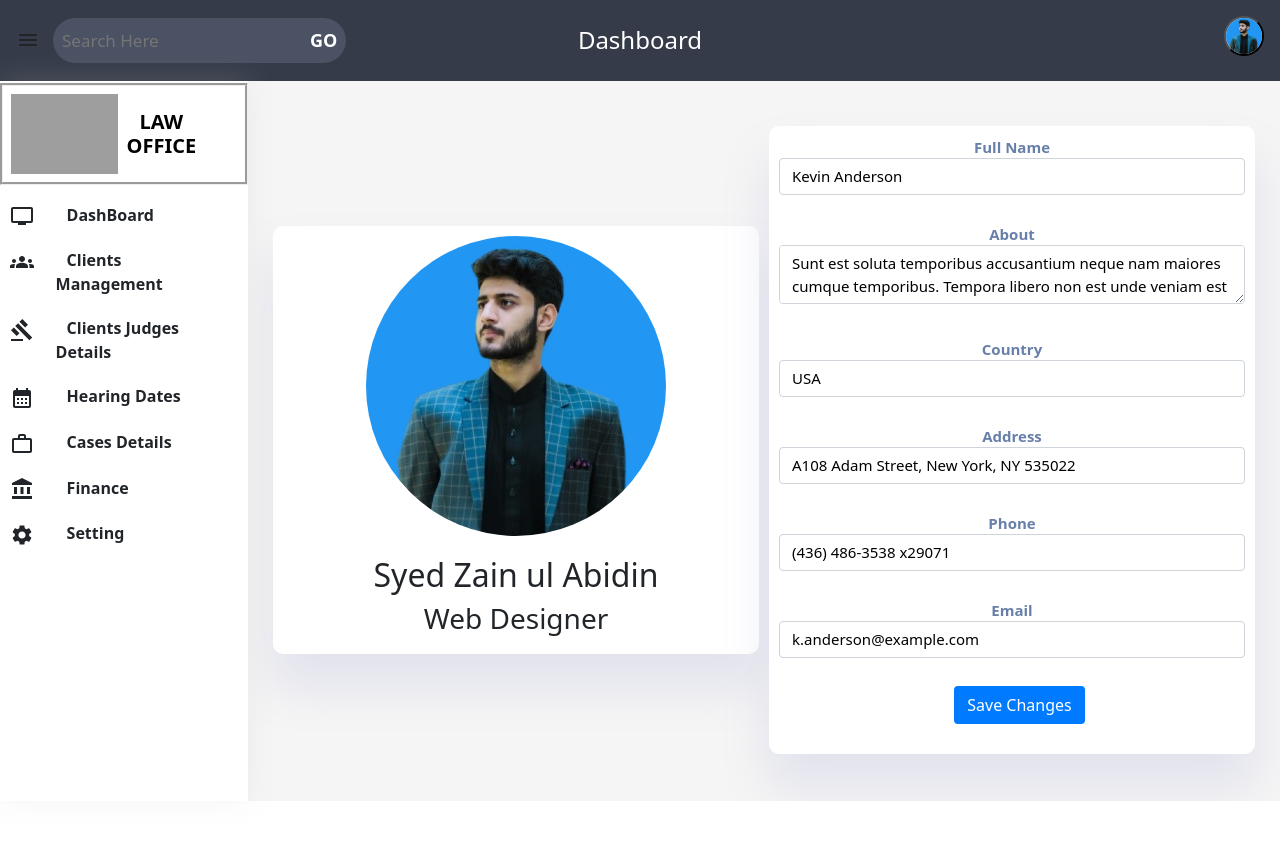
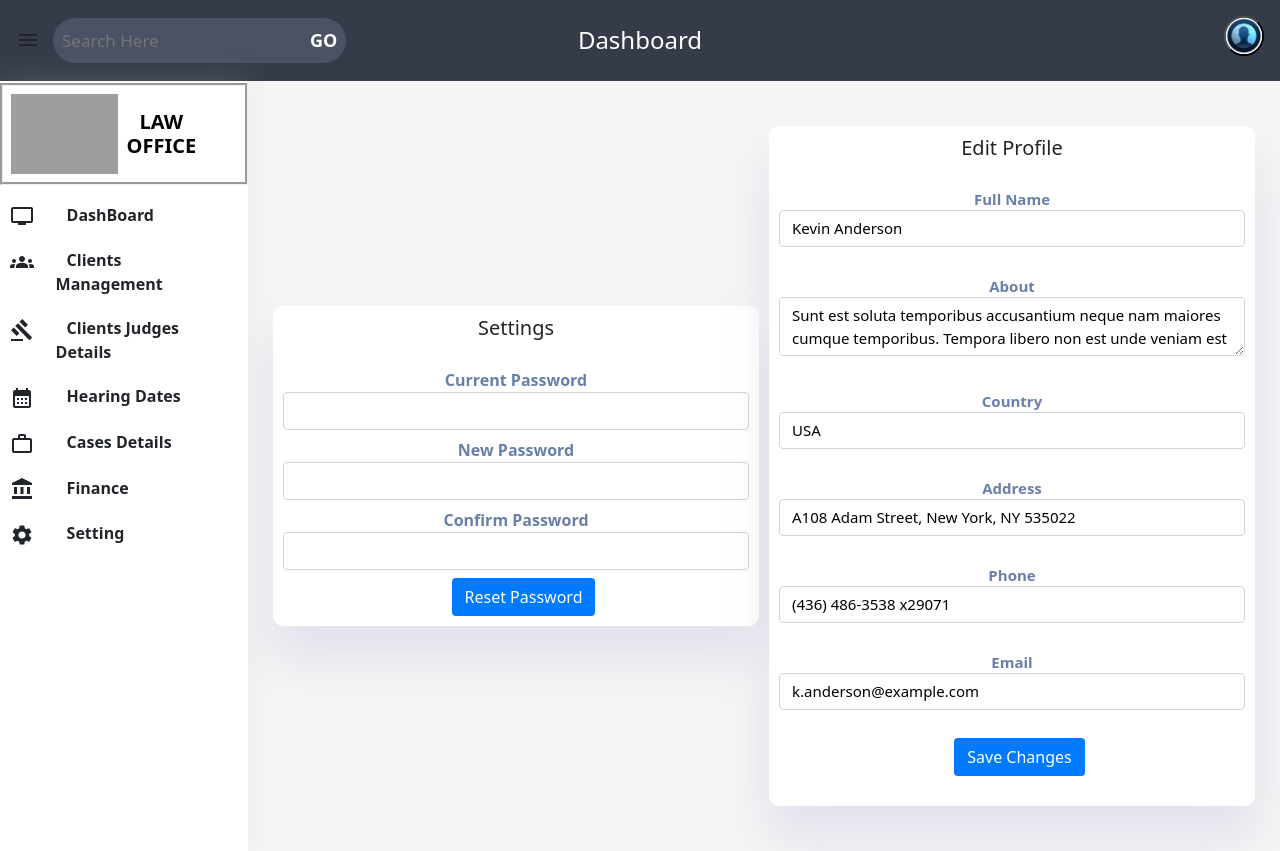
Before and after one commit to Malikwebd9723/AACMS, a React (Create React App) app: page /admin/settings in a window 1280 px wide. Before the commit the page ends 801 px from the top, so only its background shows below. Built offline with nearby package versions, Linux system fonts and the light colour scheme; grey boxes are pictures that could not be loaded.

Commit message:
settings complete

```diff
--- a/src/components/dashboard/ClientManagement.jsx
+++ b/src/components/dashboard/ClientManagement.jsx
@@ -241,10 +241,10 @@ return (
               <Td>02312313</Td>
               <Td>
                 <ButtonActionContainer>
-                  <StyledButton>
+                  <StyledButton onClick={() => { confirmDeletion() }}>
                     <DeleteIcon />
                   </StyledButton>
-                  <StyledButton>
+                  <StyledButton onClick={()=>{setShow(!show)}}>
                     <EditIcon />
                   </StyledButton>
                 </ButtonActionContainer>
@@ -261,10 +261,10 @@ return (
               <Td>03231312312</Td>
               <Td>
                 <ButtonActionContainer>
-                  <StyledButton>
+                  <StyledButton onClick={() => { confirmDeletion() }}>
                     <DeleteIcon />
                   </StyledButton>
-                  <StyledButton>
+                  <StyledButton onClick={()=>{setShow(!show)}}>
                     <EditIcon />
                   </StyledButton>
                 </ButtonActionContainer>
@@ -281,10 +281,10 @@ return (
               <Td>0331231432</Td>
               <Td>
                 <ButtonActionContainer>
-                  <StyledButton>
+                  <StyledButton onClick={() => { confirmDeletion() }}>
                     <DeleteIcon />
                   </StyledButton>
-                  <StyledButton>
+                  <StyledButton onClick={()=>{setShow(!show)}}>
                     <EditIcon />
                   </StyledButton>
                 </ButtonActionContainer>
@@ -301,10 +301,10 @@ return (
               <Td>031231231</Td>
               <Td>
                 <ButtonActionContainer>
-                  <StyledButton>
+                  <StyledButton onClick={() => { confirmDeletion() }}>
                     <DeleteIcon />
                   </StyledButton>
-                  <StyledButton>
+                  <StyledButton onClick={()=>{setShow(!show)}}>
                     <EditIcon />
                   </StyledButton>
                 </ButtonActionContainer>
@@ -321,10 +321,10 @@ return (
               <Td>031231231</Td>
               <Td>
                 <ButtonActionContainer>
-                  <StyledButton>
+                  <StyledButton onClick={() => { confirmDeletion() }}>
                     <DeleteIcon />
                   </StyledButton>
-                  <StyledButton>
+                  <StyledButton onClick={()=>{setShow(!show)}}>
                     <EditIcon />
                   </StyledButton>
                 </ButtonActionContainer>
@@ -341,10 +341,10 @@ return (
               <Td>+72313123</Td>
               <Td>
                 <ButtonActionContainer>
-                  <StyledButton>
+                  <StyledButton onClick={() => { confirmDeletion() }}>
                     <DeleteIcon />
                   </StyledButton>
-                  <StyledButton>
+                  <StyledButton onClick={()=>{setShow(!show)}}>
                     <EditIcon />
                   </StyledButton>
                 </ButtonActionContainer>
--- a/src/components/dashboard/Menu.jsx
+++ b/src/components/dashboard/Menu.jsx
@@ -1,7 +1,7 @@
 import styled from "styled-components"
 import { NavLink, Outlet } from 'react-router-dom';
 import MenuIcon from '@mui/icons-material/Menu';
-import profilebg from "../../assets/zain.jpg"
+// import profilebg from "../../assets/zain.jpg"
 import TvIcon from '@mui/icons-material/Tv';
 import GroupsIcon from '@mui/icons-material/Groups';
 import WorkOutlineIcon from '@mui/icons-material/WorkOutline';
@@ -11,8 +11,9 @@ import AccountBalanceIcon from '@mui/icons-material/AccountBalance';
 import SettingsIcon from '@mui/icons-material/Settings';
 import PersonOutlineIcon from '@mui/icons-material/PersonOutline';
 import LogoutIcon from '@mui/icons-material/Logout';
+import AccountCircleRoundedIcon from '@mui/icons-material/AccountCircleRounded';
 import { useState } from "react";
-
+import profilebg from"../../assets/profile.jpg"
 
 
 const Main = styled.section`
@@ -72,6 +73,7 @@ align-items:flex-end;
 position:relative;
 `
 const HamIcon = styled.button`
+background:white;
 width:40px;
 height:40px;
 border-radius:20px;
@@ -192,6 +194,7 @@ const Menu = () => {
                 </HamCenter>
                 <HamRight>
                     <HamIcon onClick={()=>setShow(!show)}>
+
                         <img src={profilebg} alt="" style={{height:'100%', width:"100%",borderRadius:"20px"}} />
                     </HamIcon>
                     <LogoutContainer hidden={show}>
--- a/src/components/dashboard/Settings.jsx
+++ b/src/components/dashboard/Settings.jsx
@@ -1,25 +1,25 @@
-import React from 'react';
-import styled from 'styled-components';
-import profilebg from "../../assets/zain.jpg"
+import React from "react";
+import styled from "styled-components";
+import profilebg from "../../assets/zain.jpg";
 const MainContainer = styled.section`
-background:#F5F5F5;
-flex:4;
-padding:20px;
-`
+  background: #f5f5f5;
+  flex: 4;
+  padding: 20px;
+`;
 const Form = styled.form`
   margin-bottom: 20px;
-`
+`;
 
 const Row = styled.div`
   margin-bottom: 20px;
   font-size: 15px;
-  overflow:hidden;
-`
+  overflow: hidden;
+`;
 
 const Label = styled.label`
   font-weight: 600;
   color: rgba(1, 41, 112, 0.6);
-`
+`;
 
 const Input = styled.input`
   width: 100%;
@@ -28,7 +28,7 @@ const Input = styled.input`
   margin-bottom: 0.5rem;
   border: 1px solid #ced4da;
   border-radius: 0.25rem;
-`
+`;
 
 const Textarea = styled.textarea`
   width: 100%;
@@ -37,10 +37,10 @@ const Textarea = styled.textarea`
   margin-bottom: 0.5rem;
   border: 1px solid #ced4da;
   border-radius: 0.25rem;
-`
+`;
 const ButtonWrapper = styled.section`
   margin-left: 15px;
-`
+`;
 const ButtonSubmit = styled.button`
   display: inline-block;
   padding: 0.375rem 0.75rem;
@@ -66,25 +66,25 @@ const ButtonSubmit = styled.button`
     background-color: #0069d9;
     border-color: #0062cc;
   }
+`;
+const CardContainer = styled.section`
+  display: flex;
+  align-items: center;
+  justify-content: space-around;
+  margin: 20px 0px;
+`;
+const Card = styled.section`
+  background-color: white;
+  flex: 1;
+  text-align: center;
+  border-radius: 10px;
+  padding: 10px;
+  margin: 5px;
+  box-shadow: 0px 2rem 3rem rgba(132, 139, 200, 0.18);
+`;
+const H4 = styled.h4`
+font-size: 20px;
 `
-const CardContainer = styled.section`
-
-display:flex;
-align-items:center;
-justify-content:space-around;
-margin:20px 0px;
-`
-const Card = styled.section`
-
-background-color:white;
-flex:1;
-text-align:center;
-border-radius:10px;
-padding:10px;
-margin:5px;
-box-shadow: 0px 2rem 3rem rgba(132, 139, 200, 0.18);
-`
-
 
 const Settings = () => {
   return (
@@ -92,15 +92,22 @@ const Settings = () => {
       <CardContainer>
         <Card>
           <Row>
-            <img src={profilebg} alt="Profile" style={{height:'300px', width:"300px", borderRadius:"150px"}} />
+            <H4>Settings</H4>
           </Row>
-            <h2>Syed Zain ul Abidin</h2>
-            <h3>Web Designer</h3>
+          <Label>Current Password</Label>
+          <Input type="password" id="password" />
 
+          <Label>New Password</Label>
+          <Input type="password" id="password" />
+          <Label>Confirm Password</Label>
+          <Input type="password" id="password" />
+            <ButtonWrapper>
+            <ButtonSubmit type="submit">Reset Password</ButtonSubmit>
+          </ButtonWrapper>
         </Card>
         <Card>
           <Form>
-
+            <Row><H4>Edit Profile</H4></Row>
             <Row>
               <Label htmlFor="fullName">Full Name</Label>
               <Input type="text" id="fullName" defaultValue="Kevin Anderson" />
@@ -108,7 +115,10 @@ const Settings = () => {
 
             <Row>
               <Label htmlFor="about">About</Label>
-     <Textarea id="about" defaultValue="Sunt est soluta temporibus accusantium neque nam maiores cumque temporibus. Tempora libero non est unde veniam est qui dolor. Ut sunt iure rerum quae quisquam autem eveniet perspiciatis odit. Fuga sequi sed ea saepe at unde." />
+              <Textarea
+                id="about"
+                defaultValue="Sunt est soluta temporibus accusantium neque nam maiores cumque temporibus. Tempora libero non est unde veniam est qui dolor. Ut sunt iure rerum quae quisquam autem eveniet perspiciatis odit. Fuga sequi sed ea saepe at unde."
+              />
             </Row>
 
             <Row>
@@ -118,17 +128,29 @@ const Settings = () => {
 
             <Row>
               <Label htmlFor="Address">Address</Label>
-     <Input type="text" id="Address" defaultValue="A108 Adam Street, New York, NY 535022" />
+              <Input
+                type="text"
+                id="Address"
+                defaultValue="A108 Adam Street, New York, NY 535022"
+              />
             </Row>
 
             <Row>
               <Label htmlFor="Phone">Phone</Label>
-     <Input type="text" id="Phone" defaultValue="(436) 486-3538 x29071" />
+              <Input
+                type="text"
+                id="Phone"
+                defaultValue="(436) 486-3538 x29071"
+              />
             </Row>
 
             <Row>
               <Label htmlFor="Email">Email</Label>
-     <Input type="email" id="Email" defaultValue="k.anderson@example.com" />
+              <Input
+                type="email"
+                id="Email"
+                defaultValue="k.anderson@example.com"
+              />
             </Row>
 
             <ButtonWrapper>
@@ -136,14 +158,9 @@ const Settings = () => {
             </ButtonWrapper>
           </Form>
         </Card>
-
       </CardContainer>
     </MainContainer>
-
-
   );
 };
 
-
-
 export default Settings;
```
Also changed, not shown: src/assets/profile.jpg (added). Lines whose indentation alone changed are shown as unchanged.
